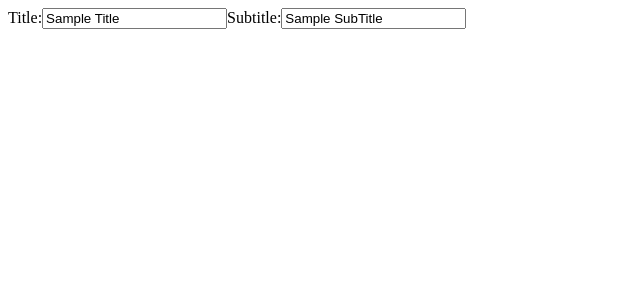
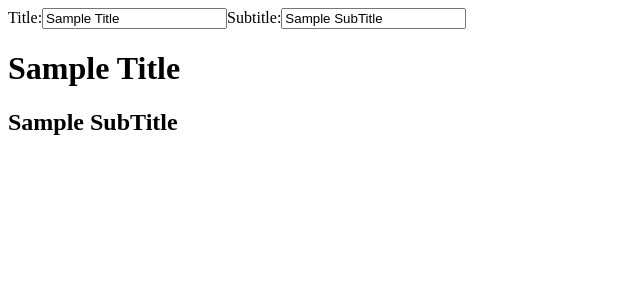
Before and after one commit to alchemy-fullstack-js-winter-2019/redux-quiz, a React app: page / in a window 1280 px wide. Shown: the top 300 px of the page, without its empty margins (0-640 px from the left). Built offline with nearby package versions, Linux system fonts and the light colour scheme.

Commit message:
title and subtitle are able to display on UI now

```diff
--- a/src/components/app/App.js
+++ b/src/components/app/App.js
@@ -1,8 +1,12 @@
-import React from 'react';
+import React, { Fragment } from 'react';
 import TitleSubtitleEditor from '../../containers/TitleSubtitleEditor';
+import TitleSubtitleDisplay from '../../containers/TitleSubtitleDisplay';
 
 export default function App() {
   return (
-    <TitleSubtitleEditor />
+    <Fragment>
+      <TitleSubtitleEditor />
+      <TitleSubtitleDisplay />
+    </Fragment>
   );
 }
--- /dev/null
+++ b/src/containers/TitleSubtitleDisplay.js
@@ -0,0 +1,12 @@
+import { connect } from 'react-redux';
+import Display from '../components/Display';
+import { getTitle, getSubTitle } from '../selectors/controls';
+
+const mapStateToProps = state => ({
+  title: getTitle(state),
+  subtitle: getSubTitle(state)
+});
+
+export default connect(
+  mapStateToProps
+)(Display);
```
